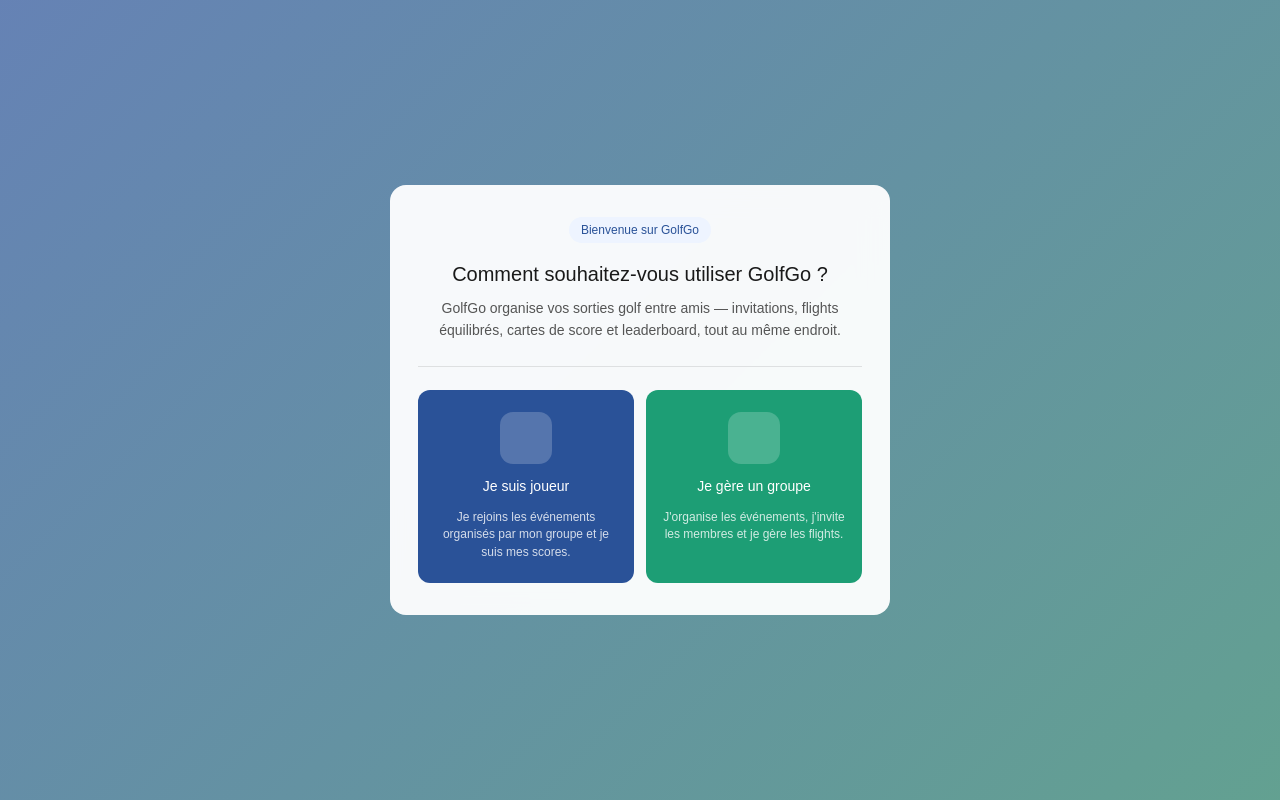
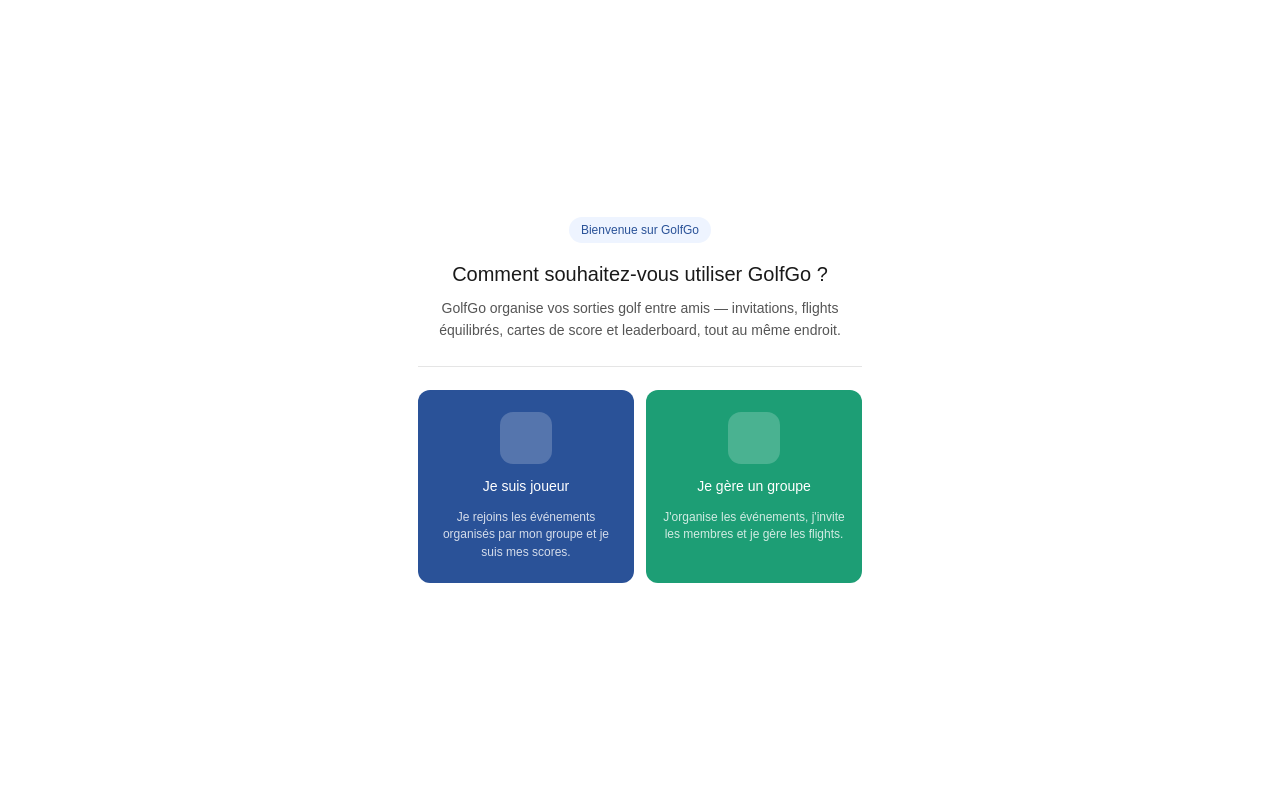
Before and after one commit to didierLo/golfgo, a Next.js app: page /en/welcome in a window 1280 px wide. Built offline with nearby package versions, Linux system fonts and the light colour scheme.

Commit message:
fix: trasparent

```diff
--- a/src/app/[locale]/welcome/page.tsx
+++ b/src/app/[locale]/welcome/page.tsx
@@ -19,7 +19,7 @@
       alignItems: 'center',
       justifyContent: 'center',
       padding: '24px',
-      background: 'linear-gradient(135deg, rgba(42,82,152,0.72) 0%, rgba(15,110,86,0.65) 100%)',
+      background: 'transparent, rgba(42,82,152,0.72) 0%, rgba(15,110,86,0.65) 100%)',
     }}>
       <div style={{
         background: 'rgba(255,255,255,0.95)',
```
